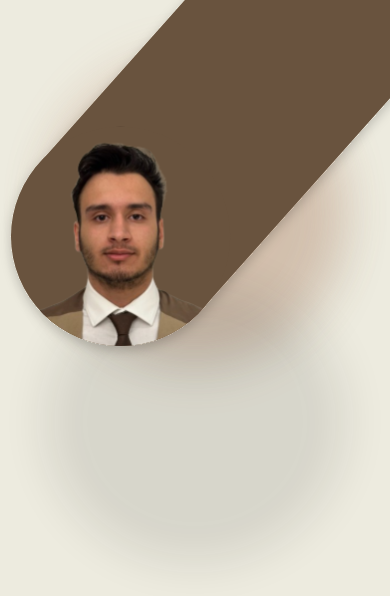
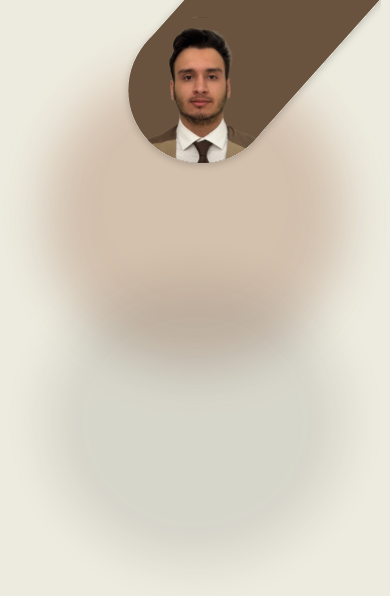
Before and after one commit to NB071/Portfolio, a React (Vite) app: page / in a window 390 px wide. Shown: the top 596 px of the page. Built offline with nearby package versions, Linux system fonts and the light colour scheme.

Commit message:
Define screen breakpoints for tailwind config

```diff
--- a/src/pages/Landing.tsx
+++ b/src/pages/Landing.tsx
@@ -12,7 +12,11 @@ const Landing = () => {
     // Landing page
     <>
       <section className="relative m-auto h-screen w-screen overflow-hidden">
-        <img src={HeadshotLanding} className="relative z-10 ml-auto" alt="" />
+        <img
+          src={HeadshotLanding}
+          className="relative -top-[4.2rem] z-10 h-[15rem] mob:left-14 mob:m-auto tab:right-0 tab:ml-auto tab:h-[20rem] des:h-[25rem]"
+          alt=""
+        />
 
         {/* bg circles */}
         <img
--- a/tailwind.config.js
+++ b/tailwind.config.js
@@ -2,6 +2,11 @@
 export default {
   content: ["./index.html", "./src/**/*.{js,ts,jsx,tsx}"],
   theme: {
+    screens: {
+      'mob': '350px',
+      'tab': '768px',
+      'des': '1280px'
+    },
     extend: {
       fontFamily: ["Poppins", "sans-serif"],
       keyframes: {
@@ -12,7 +17,6 @@ export default {
           '50%': {
             transform: 'scale(2)',
           },
-
         },
       },
       animation: {
```
